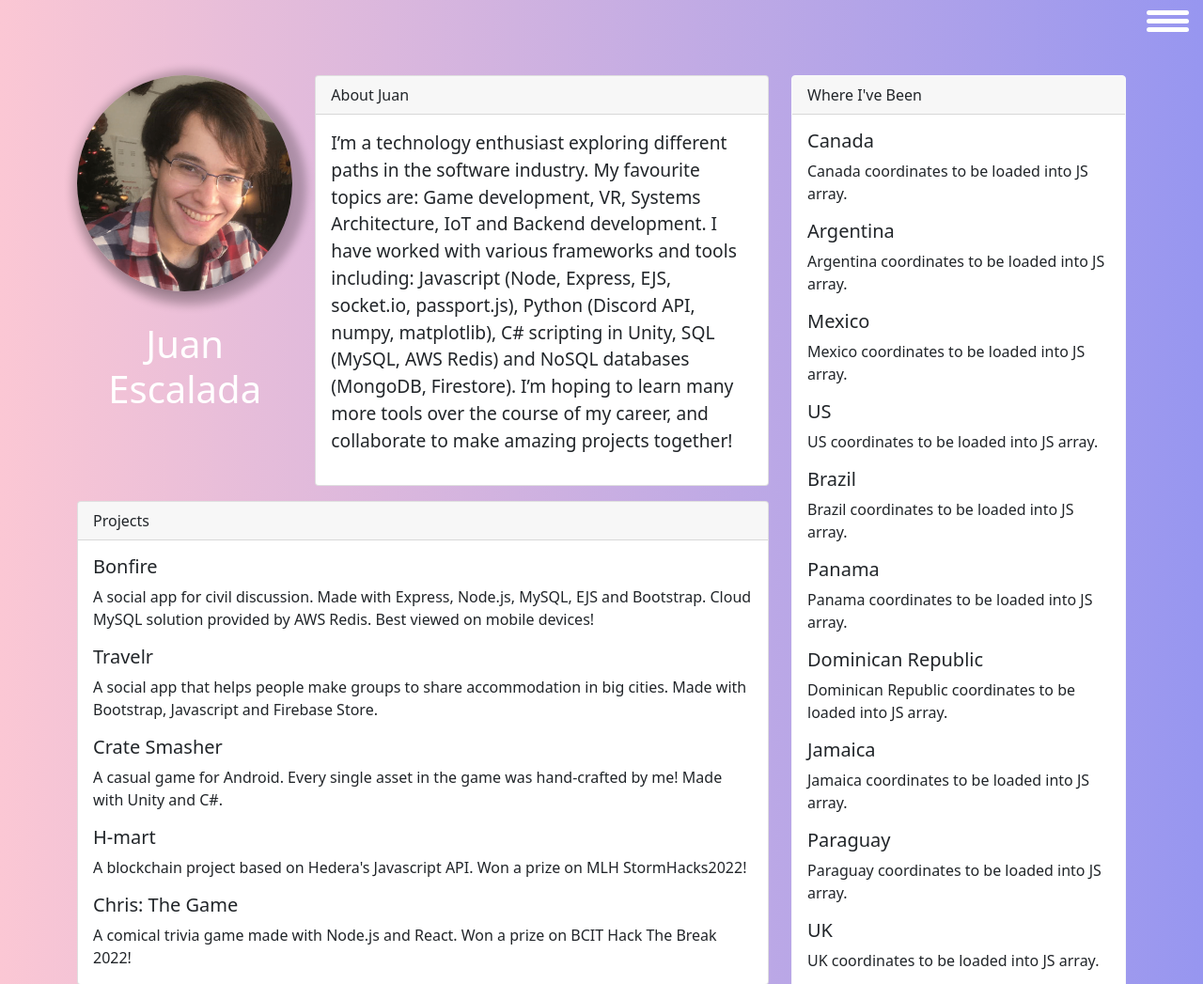
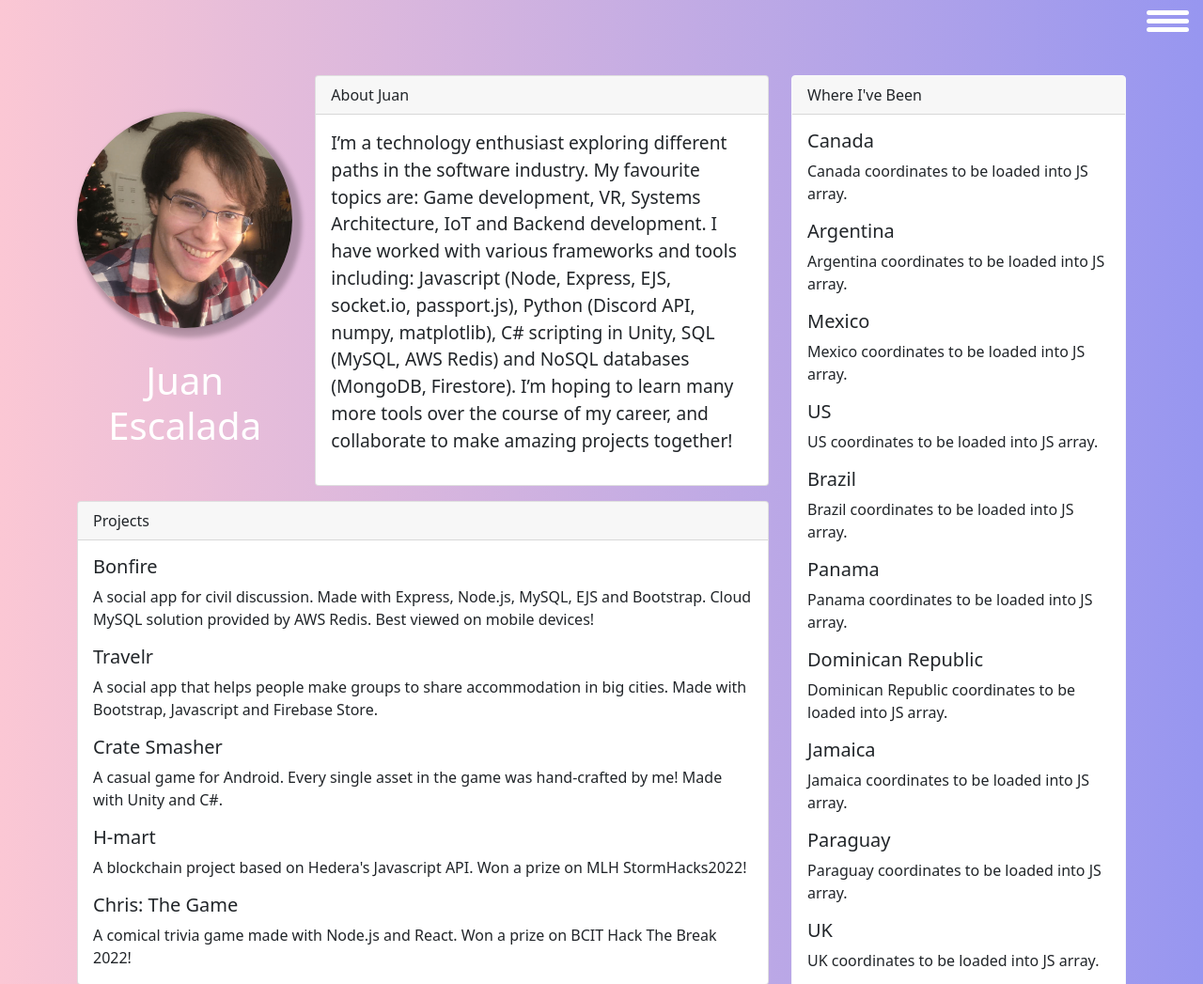
Before and after one commit to MLH-Fellowship/project-team-pythonic, a Flask app: page /profile/juan in a window 1280 px wide. Shown: the top 1047 px of the page at 94% size. Run offline with Flask 2, Linux system fonts and the light colour scheme.

Commit message:
Responsiveness and alignment fixes

```diff
--- a/app/static/styles/profile.css
+++ b/app/static/styles/profile.css
@@ -99,12 +99,12 @@ body {
 
 .change-bg {
     width: 520px;
-    height: 460px;
+    height: 500px;
     transform: translate(65%, -40%);
 }
 
 .img-raised {
-    box-shadow: 5px 5px 10px 10px rgba(0, 0, 0, .24), 0 8px 10px -5px rgba(0, 0, 0, .2);
+    box-shadow: 5px 5px 5px 5px rgba(0, 0, 0, .24), 0 5px 5px -5px rgba(0, 0, 0, .2);
 }
 .rounded-circle {
     border-radius: 50%;
--- a/app/templates/profile.html
+++ b/app/templates/profile.html
@@ -15,8 +15,8 @@
   </head>
   <body>
     <div class="container">
-      <div id="menu">
-        <div id="menu-bar" onclick="menuOnClick()">
+      <div id="menu" onclick="menuOnClick()">
+        <div id="menu-bar">
           <div id="bar1" class="bar"></div>
           <div id="bar2" class="bar"></div>
           <div id="bar3" class="bar"></div>
@@ -27,6 +27,7 @@
             <li><a href="/profile/emilie">Emilie</a></li>
             <li><a href="/profile/emily">Emily</a></li>
             <li><a href="/profile/juan">Juan</a></li>
+            <li><a href="/">Back</a></li>
           </ul>
         </nav>
       </div>
@@ -45,16 +46,16 @@
       <div class="row">
         <div class="col-lg-8">
           <div class="row">
-            <div class="col col-lg-4">
+            <div class="col col-lg-4 align-self-center">
               <div class="img-responsive">
                 <img
                   class="img-raised rounded-circle img-fluid"
                   src="../static/img/{{ name }}.png"
                 />
+                <h1 class="name mb-3">{{ info['name'] }}</h1>
               </div>
-              <h1 class="name mb-3">{{ info['name'] }}</h1>
             </div>
-            <div class="col col-lg-8">
+            <div class="col col-lg-8 pl-0">
               <div class="about-me mb-3" style="min-width: 17rem;">
                 <div class="card">
                   <div class="card-header">About {{ name|capitalize }}</div>
```
